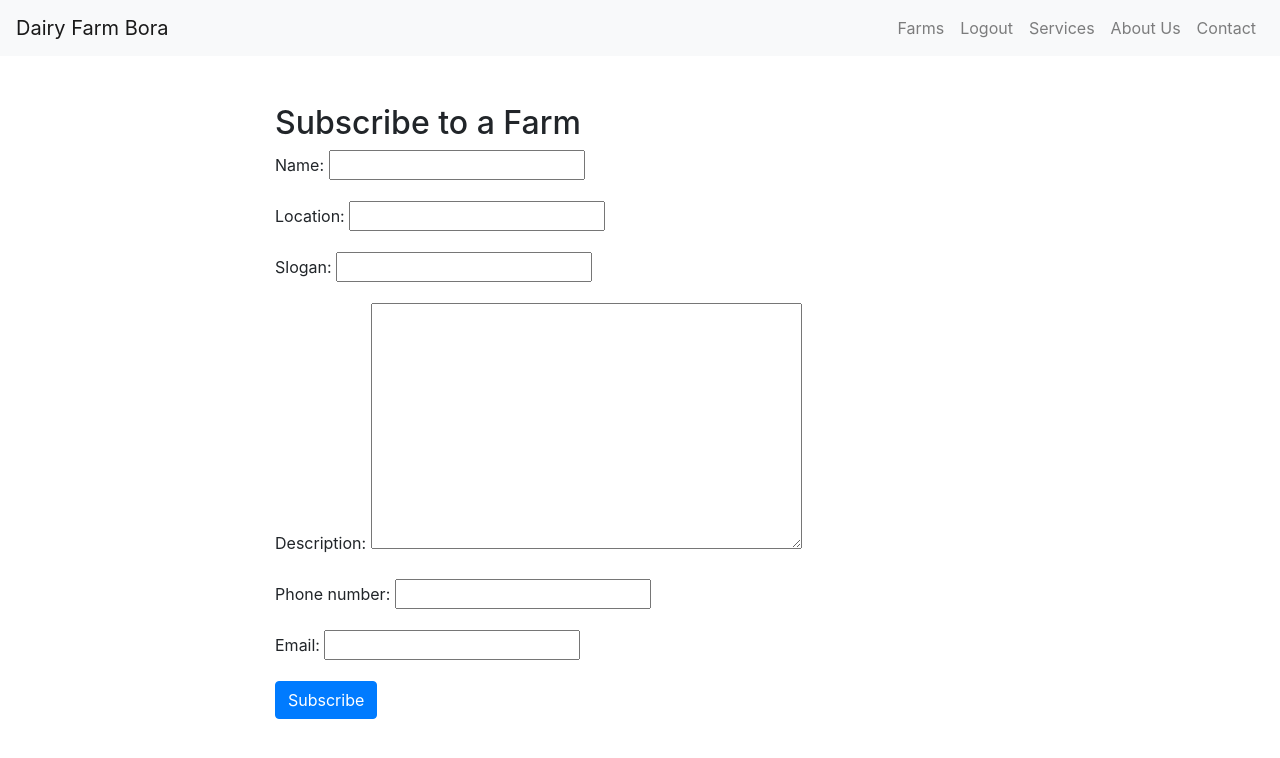
After one commit to AlvinOt/dairy-django, a Django app: page /farm-subscription/ in a window 1280 px wide. The commit adds this page. Shown: the top 758 px of the page. Run offline with Django 4.2, Linux system fonts and the light colour scheme; the visitor is signed in with stand-in values (Sample User, id 1); some libraries are stand-ins or nearby versions.

```diff
--- a/mashamba/forms.py
+++ b/mashamba/forms.py
@@ -1,11 +1,12 @@
 from django import forms
-from .models import Farm, MilkingSession, BreedingRecord, CalvingRecord
+from .models import Farm, MilkingSession, BreedingRecord, CalvingRecord, ProductService
 
 
-class FarmForm(forms.ModelForm):
+class FarmSubscriptionForm(forms.ModelForm):
     class Meta:
         model = Farm
-        fields = ['name', 'location', 'slogan', 'description']
+        fields = ['name', 'location', 'slogan', 'description', 'phone_number', 'email']
+
 
 class MilkingSessionForm(forms.ModelForm):
     class Meta:
--- a/mashamba/models.py
+++ b/mashamba/models.py
@@ -12,7 +12,9 @@ class Farm(models.Model):
     slug = models.SlugField(max_length=100, unique=True, blank=True)
     location = models.CharField(max_length=100)
     description = models.TextField(max_length=255, blank=True)
-    slogan = models.CharField(max_length=255, blank=True, null=True, help_text='Farm motto')
+    slogan = models.CharField(max_length=255, blank=True, help_text='Farm motto')
+    email = models.EmailField(max_length=254, blank=True)
+    phone_number = models.CharField(max_length=20, blank=True)
     created = models.DateTimeField(default=timezone.now)
     updated = models.DateTimeField(auto_now=True)
     active = models.BooleanField(default=False)
@@ -33,6 +35,15 @@ class Farm(models.Model):
         return self.name
 
 
+
+class ProductService(models.Model):
+    farm = models.ForeignKey(Farm, on_delete=models.CASCADE, related_name='products_services')
+    name = models.CharField(max_length=100)
+    price = models.CharField(max_length=100, blank=True)
+
+    def __str__(self):
+        return f"{self.name} - {self.farm.name}"
+
 # Cow Model
 class Cow(models.Model):
     GENDER_CHOICES = [
@@ -42,7 +53,7 @@ class Cow(models.Model):
 
     farm = models.ForeignKey(Farm, on_delete=models.CASCADE)
     name_or_tag = models.CharField(max_length=100)
-    identifier = models.CharField(max_length=100, unique=True, editable=False)
+    identifier = models.CharField(max_length=100, unique=True, blank=True)
     breed = models.CharField(max_length=100, blank=True)
     date_of_birth = models.DateField(blank=True, null=True)
     gender = models.CharField(max_length=10, choices=GENDER_CHOICES)
@@ -61,6 +72,7 @@ class Cow(models.Model):
 
     def save(self, *args, **kwargs):
         if not self.identifier:
+            super().save(*args, **kwargs)  # Save the instance to generate a pk
             self.identifier = f'Cow-{self.pk}'  # Example: Cow-1, Cow-2, etc.
         super().save(*args, **kwargs)
 
--- a/mashamba/templates/mashamba/dairyfarm/all_farms.html
+++ b/mashamba/templates/mashamba/dairyfarm/all_farms.html
@@ -2,7 +2,7 @@
 
 {% block content %}
 <h2>Farms</h2>
-<a href="{% url 'mashamba:farm_register' %}" class="btn btn-primary mb-3">Register a New Farm</a>
+<a href="{% url 'mashamba:farm_subscribe' %}" class="btn btn-primary mb-3">Register a New Farm</a>
 
 <h3>Your Farms</h3>
 {% if user_farms %}
--- a/mashamba/templates/mashamba/dairyfarm/farm_list.html
+++ b/mashamba/templates/mashamba/dairyfarm/farm_list.html
@@ -1,8 +1,6 @@
 {% extends 'mashamba/base.html' %}
 
 {% block content %}
-<h2>Farms</h2>
-<a href="{% url 'mashamba:farm_register' %}" class="btn btn-primary mb-3">Register a New Farm</a>
 <h3>Your Farms</h3>
 {% if farms %}
     <ul class="list-group">
@@ -15,4 +13,5 @@
 {% else %}
     <p>You do not manage any farms yet.</p>
 {% endif %}
+<a href="{% url 'mashamba:farm_subscribe' %}" class="btn btn-primary mb-3">Subscribe a New Farm</a>
 {% endblock %}
--- /dev/null
+++ b/mashamba/templates/mashamba/dairyfarm/farm_subscription.html
@@ -0,0 +1,40 @@
+<!-- mashamba/templates/mashamba/dairyfarm/farm_subscription.html -->
+{% extends 'mashamba/base.html' %}
+
+{% block title %}Subscribe to a Farm - Dairy Farm Bora{% endblock %}
+
+{% block content %}
+<div class="row">
+    <div class="col-md-8 offset-md-2">
+        <h2 class="mt-4">Subscribe to a Farm</h2>
+        <form method="post">
+            {% csrf_token %}
+            <div class="form-group">
+                {{ form.name.label_tag }}
+                {{ form.name }}
+            </div>
+            <div class="form-group">
+                {{ form.location.label_tag }}
+                {{ form.location }}
+            </div>
+            <div class="form-group">
+                {{ form.slogan.label_tag }}
+                {{ form.slogan }}
+            </div>
+            <div class="form-group">
+                {{ form.description.label_tag }}
+                {{ form.description }}
+            </div>
+            <div class="form-group">
+                {{ form.phone_number.label_tag }}
+                {{ form.phone_number }}
+            </div>
+            <div class="form-group">
+                {{ form.email.label_tag }}
+                {{ form.email }}
+            </div>
+            <button type="submit" class="btn btn-primary">Subscribe</button>
+        </form>
+    </div>
+</div>
+{% endblock %}
--- a/mashamba/templates/mashamba/dairyfarm/pay_to_activate.html
+++ b/mashamba/templates/mashamba/dairyfarm/pay_to_activate.html
@@ -7,7 +7,7 @@
             <div class="card">
                 <div class="card-body text-center">
                     <h2 class="card-title">Activate {{ farm.name }}</h2>
-                    <p class="card-text">To activate your farm, please pay Ksh 600 to Mpesa number <strong>{{ payment_number }}</strong> ({{ payment_name }}).</p>
+		    <p class="card-text">To activate your farm, please pay <strong>Ksh {{ payment_amount }}</strong> to Mpesa Till number <strong>{{ payment_number }}</strong> ({{ payment_name }}).</p>
                     <p class="card-text">Once payment is confirmed, your farm will be activated.</p>
                     <form id="activation-form" action="{% url 'mashamba:farm_detail' slug=farm.slug %}" method="get">
                         <div class="form-check mt-3">
--- a/mashamba/urls.py
+++ b/mashamba/urls.py
@@ -11,7 +11,7 @@ urlpatterns = [
     path('', views.home_view, name='home'),
     path('all_farms/', views.all_farms_view, name='all_farms'),
     #path('<slug:slug>/dashboard/', views.dashboard_view, name='dashboard'),
-    path('register-farm/', views.register_farm_view, name='farm_register'),
+    path('farm-subscription/', views.subscribe_farm, name='farm_subscribe'),
     path('user_farms/', views.farm_list_view, name='farm_list'),
     path('<slug:slug>/pay-to-activate/', views.pay_to_activate_view, name='pay_to_activate'),
     path('<slug:slug>/', views.farm_detail_view, name='farm_detail'),
--- a/mashamba/views.py
+++ b/mashamba/views.py
@@ -2,7 +2,7 @@
 from django.shortcuts import render, get_object_or_404, redirect
 from .models import Cow, Farm, MilkingSession
 from django.db.models import DateField
-from .forms import FarmForm
+from .forms import FarmSubscriptionForm
 from django.contrib.auth.decorators import login_required
 from collections import defaultdict
 from django.db.models import Prefetch
@@ -26,18 +26,19 @@ def dashboard_view(request):
 """
 
 @login_required
-def register_farm_view(request):
+def subscribe_farm(request):
     if request.method == 'POST':
-        form = FarmForm(request.POST)
+        form = FarmSubscriptionForm(request.POST)
         if form.is_valid():
             farm = form.save(commit=False)
             farm.manager = request.user
-            farm.active = False  # Ensure the farm is inactive initially
+            farm.active = False
             farm.save()
             return redirect('mashamba:pay_to_activate', slug=farm.slug)
     else:
-        form = FarmForm()
-    return render(request, 'mashamba/dairyfarm/register_farm.html', {'form': form})
+        form = FarmSubscriptionForm()
+    return render(request, 'mashamba/dairyfarm/farm_subscription.html', {'form': form})
+
 
 @login_required
 def pay_to_activate_view(request, slug):
@@ -45,8 +46,8 @@ def pay_to_activate_view(request, slug):
     context = {
         'farm': farm,
         'payment_amount': 600,
-        'payment_number': '0704644959',
-        'payment_name': 'Alvin Otieno',
+        'payment_number': '4522546',
+        'payment_name': 'Alvin',
     }
     return render(request, 'mashamba/dairyfarm/pay_to_activate.html', context)
 
@@ -75,9 +76,17 @@ def farm_list_view(request):
 
 def farm_detail_view(request, slug):
     farm = get_object_or_404(Farm, slug=slug)
+
+    # Retrieve products_services related to the farm
+    products_services = farm.products_services.all()
+
     context = {
         'farm': farm,
+        'products_services': products_services,
+        'email': farm.email,
+        'phone_number': farm.phone_number,
     }
+
     return render(request, 'mashamba/dairyfarm/farm_detail.html', context)
 
 @login_required
```
Also changed, not shown: mashamba/admin.py (+9 -1 lines), mashamba/templates/mashamba/dairyfarm/farm_detail.html (+28 -8 lines), mashamba/templates/mashamba/dairyfarm/register_farm.html (deleted, +0 -16 lines), mashamba/migrations/0002_farm_email_farm_phone_number_alter_cow_identifier.py (added), mashamba/migrations/0003_farm_products_services.py (added), mashamba/migrations/0004_remove_farm_products_services.py (added), mashamba/migrations/0005_productservice.py (added), mashamba/migrations/0006_alter_productservice_name_alter_productservice_price.py (added), mashamba/migrations/0007_alter_productservice_price.py (added), mashamba/migrations/0008_alter_farm_email_alter_farm_phone_number_and_more.py (added), mashamba/migrations/0009_alter_farm_email_alter_farm_phone_number_and_more.py (added).
